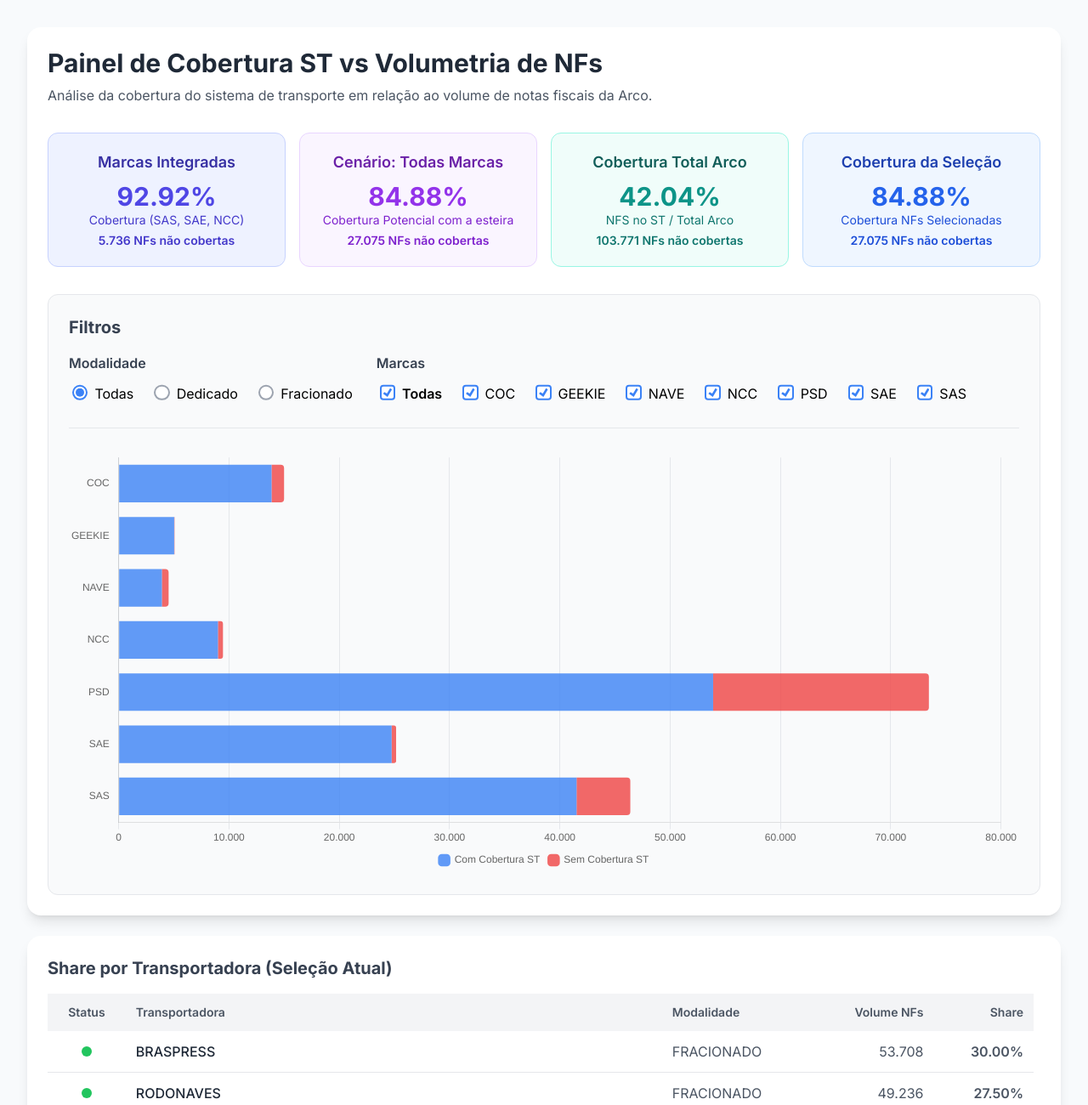
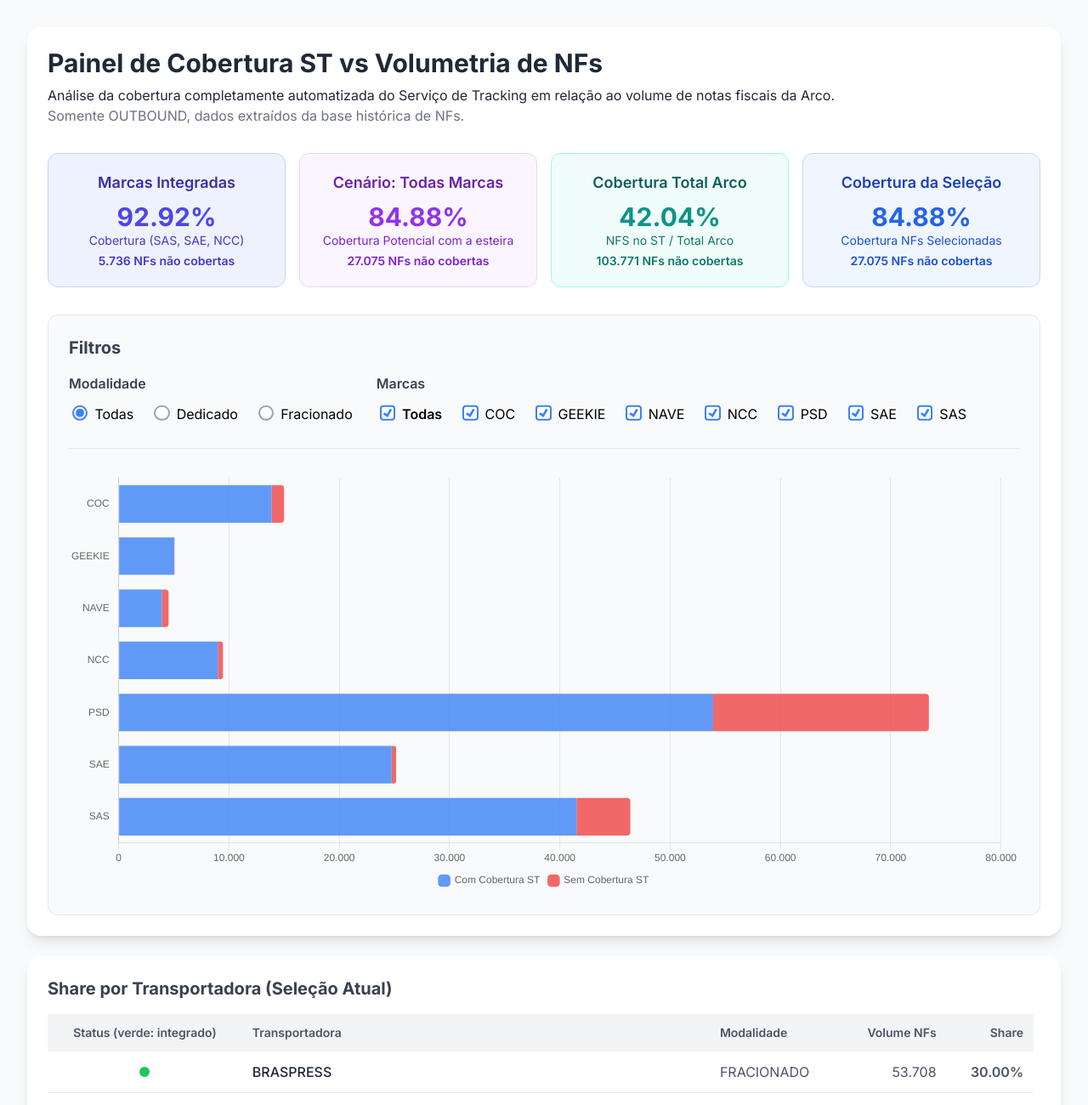
Before and after one commit to ricardojunior-arco/cobertura, a website: page index.html in a window 1280 px wide. Shown: the top 1300 px of the page at 85% size. Drawn offline with nearby package versions, Linux system fonts and the light colour scheme.

Commit message:
ajustes de clareza e fonte de dados

```diff
--- a/index.html
+++ b/index.html
@@ -93,9 +93,12 @@
           <h1 class="text-2xl sm:text-3xl font-bold text-gray-800 mb-2">
             Painel de Cobertura ST vs Volumetria de NFs
           </h1>
-          <p class="text-gray-600">
-            Análise da cobertura do sistema de transporte em relação ao volume
+          <p class="text-gray-800">
+            Análise da cobertura completamente automatizada do Serviço de Tracking em relação ao volume
             de notas fiscais da Arco.
+          </p>
+          <p class="text-gray-500">
+            Somente OUTBOUND, dados extraídos da base histórica de NFs.
           </p>
         </div>
 
@@ -236,7 +239,7 @@
             <thead class="bg-gray-100 sticky top-0">
               <tr>
                 <th class="p-3 text-sm font-semibold text-gray-600 text-center">
-                  Status
+                  Status (verde: integrado)
                 </th>
                 <th class="p-3 text-sm font-semibold text-gray-600">
                   Transportadora
```
